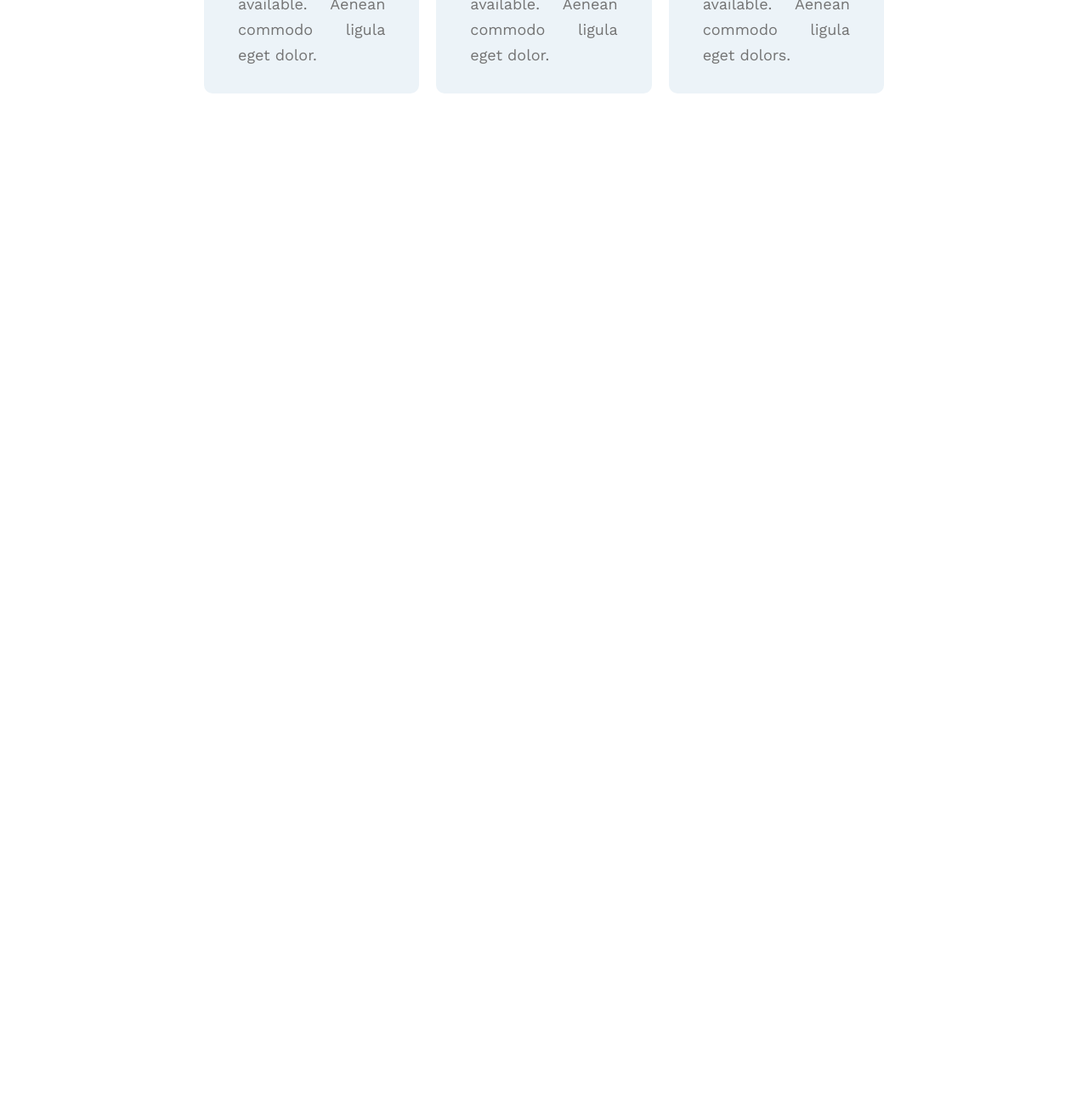
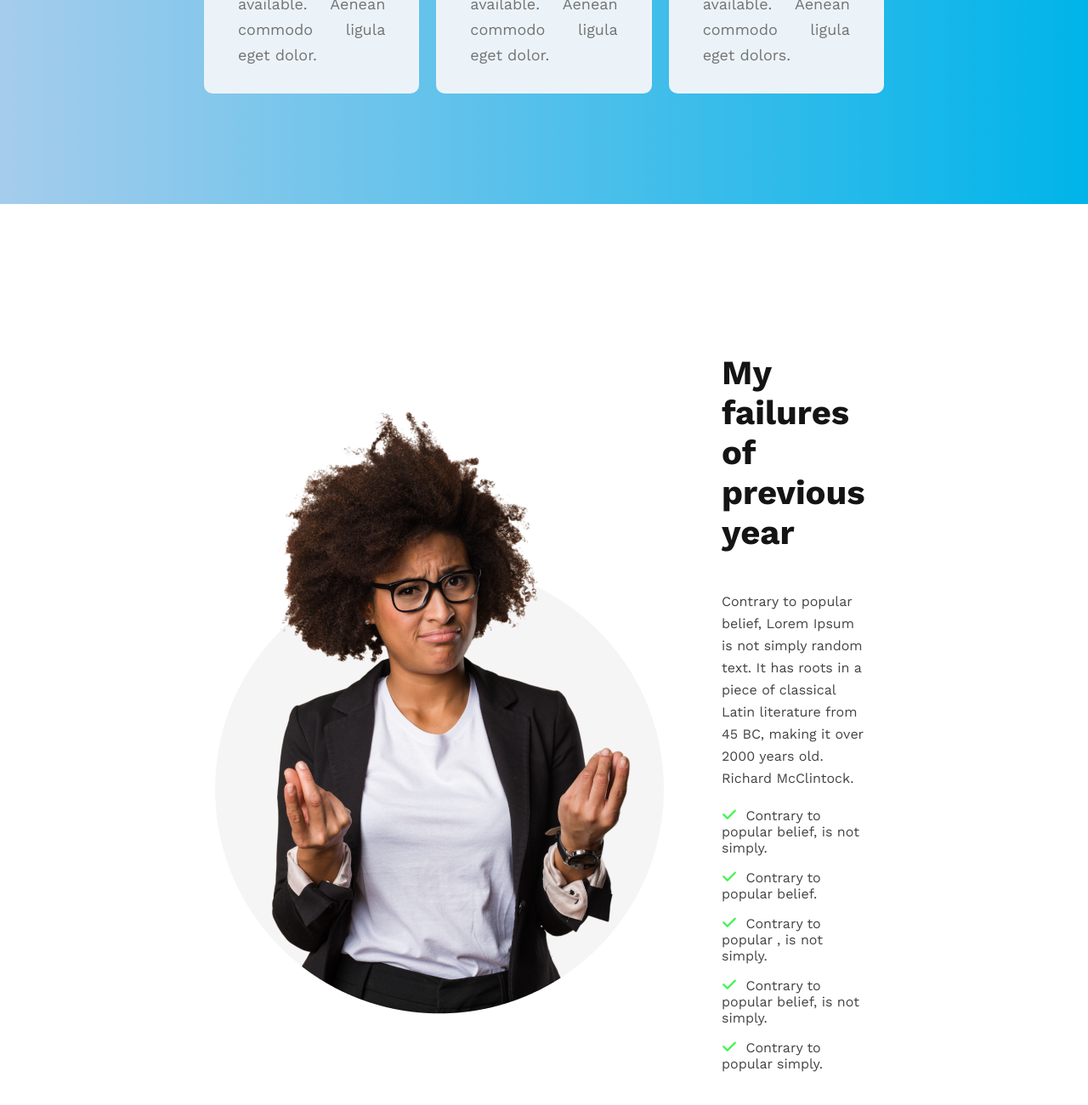
Before and after one commit to hasibahamedsakib/assignment-01, a plain HTML site: page index.html in a window 1280 px wide. Shown: the part 1434-2734 px from the top of the page at 85% size. Before the commit the page ends 1674 px from the top, so only its background shows below. Drawn offline with nearby package versions, Linux system fonts and the light colour scheme.

Commit message:
compleate Failures section with fontawsome icone uses

```diff
--- a/index.html
+++ b/index.html
@@ -9,6 +9,14 @@
     <link
       href="https://fonts.googleapis.com/css2?family=Josefin+Sans:wght@100;200;300;400;500;600;700&family=Lora:ital,wght@1,400;1,500;1,600;1,700&family=Open+Sans:ital,wght@0,500;1,400&family=Varela&family=Work+Sans:ital,wght@0,400;0,700;1,500&display=swap"
       rel="stylesheet"
+    />
+    <!-- Font awsome link -->
+    <link
+      rel="stylesheet"
+      href="https://cdnjs.cloudflare.com/ajax/libs/font-awesome/6.2.1/css/all.min.css"
+      integrity="sha512-MV7K8+y+gLIBoVD59lQIYicR65iaqukzvf/nwasF0nqhPay5w/9lJmVM2hMDcnK1OnMGCdVK+iQrJ7lzPJQd1w=="
+      crossorigin="anonymous"
+      referrerpolicy="no-referrer"
     />
     <!-- custom css link -->
     <link rel="stylesheet" href="./styles/style.css" />
@@ -32,40 +40,80 @@
 
     <main>
       <!-- My Skils section Start -->
-      <section class="container">
+      <section id="my-skil-section">
+        <div class="container">
           <h1 class="skil-title">My Skis</h1>
           <div class="my-skils">
             <div class="skil">
               <img src="./images/icons/js.png" alt="Javascript" />
               <h3>Javascript</h3>
               <p>
-              List skill/technologies here. You can change the icon above to any
-              of the 1500+ FontAwesome 5 free icons available. Aenean commodo
-              ligula eget dolor.
+                List skill/technologies here. You can change the icon above to
+                any of the 1500+ FontAwesome 5 free icons available. Aenean
+                commodo ligula eget dolor.
               </p>
             </div>
             <div class="skil">
               <img src="./images/icons/react.png" alt="React-JS" />
               <h3>React JS</h3>
               <p>
-              List skill/technologies here. You can change the icon above to any
-              of the 1500+ FontAwesome 5 free icons available. Aenean commodo
-              ligula eget dolor.
+                List skill/technologies here. You can change the icon above to
+                any of the 1500+ FontAwesome 5 free icons available. Aenean
+                commodo ligula eget dolor.
               </p>
             </div>
             <div class="skil">
               <img src="./images/icons/nodejs.png" alt="nodejs" />
               <h3>Node JS</h3>
               <p>
-              List skill/technologies here. You can change the icon above to any
-              of the 1500+ FontAwesome 5 free icons available. Aenean commodo
-              ligula eget dolors.
+                List skill/technologies here. You can change the icon above to
+                any of the 1500+ FontAwesome 5 free icons available. Aenean
+                commodo ligula eget dolors.
               </p>
+            </div>
           </div>
         </div>
       </section>
 
       <!-- My Skils section End -->
+
+      <!-- Failures section start -->
+      <section class="container">
+        <div class="failures">
+          <div class="failures-img">
+            <img src="./images/person.png" alt="failures-person" />
+          </div>
+          <div class="failures-content">
+            <h2>My failures of previous year</h2>
+            <p>
+              Contrary to popular belief, Lorem Ipsum is not simply random text.
+              It has roots in a piece of classical Latin literature from 45 BC,
+              making it over 2000 years old. Richard McClintock.
+            </p>
+            <ul>
+              <li>
+                <i class="fa-solid fa-check"></i> Contrary to popular belief, is
+                not simply.
+              </li>
+              <li>
+                <i class="fa-solid fa-check"></i> Contrary to popular belief.
+              </li>
+              <li>
+                <i class="fa-solid fa-check"></i> Contrary to popular , is not
+                simply.
+              </li>
+              <li>
+                <i class="fa-solid fa-check"></i> Contrary to popular belief, is
+                not simply.
+              </li>
+              <li>
+                <i class="fa-solid fa-check"></i> Contrary to popular simply.
+              </li>
+            </ul>
+          </div>
+        </div>
+      </section>
+      <!-- Failures section end -->
     </main>
   </body>
 </html>
--- a/styles/style.css
+++ b/styles/style.css
@@ -1,5 +1,6 @@
 * {
   margin: 0;
+  padding: 0;
   box-sizing: border-box;
   font-family: "Work Sans", sans-serif;
 }
@@ -59,6 +60,10 @@
 
 /* Skils section start */
 
+#my-skil-section {
+  background: linear-gradient(to left, #00b4e9, #a5ccec);
+}
+
 .my-skils {
   display: flex;
   justify-content: space-between;
@@ -67,7 +72,7 @@
 .skil-title {
   text-align: center;
   font-size: 40px;
-  color: #696969;
+  color: #fff;
   margin-bottom: 50px;
 }
 
@@ -101,6 +106,52 @@
 
 .skil:hover {
   transform: scale(1.1);
-  box-shadow: 1px 3px 20px #005fac;
+  box-shadow: 2px 5px 20px #005fac;
 }
-/* Skils section End */ ;
+/* Skils section End */
+
+/* Failures section start */
+.failures {
+  display: flex;
+  justify-content: space-between;
+  align-items: center;
+}
+
+.failures-img {
+  float: left;
+}
+
+.failures-content {
+  float: right;
+  padding: 20px;
+}
+
+.failures-content > h2 {
+  font-size: 40px;
+  font-weight: 700;
+  padding: 25px 30px;
+  color: #151414;
+}
+
+.failures-content > p {
+  font-size: 16px;
+  line-height: 26px;
+  color: #444343;
+  padding: 20px 30px;
+}
+
+.failures-content > ul li {
+  list-style: none;
+  padding: 0 30px;
+  margin-bottom: 15px;
+  font-size: 16px;
+  color: #444343;
+}
+
+.failures-content li > i {
+  color: rgb(68, 244, 82);
+  font-size: 18px;
+  margin-right: 5px;
+}
+
+/* Failures section End */
```
Lines whose indentation alone changed are shown as unchanged.
